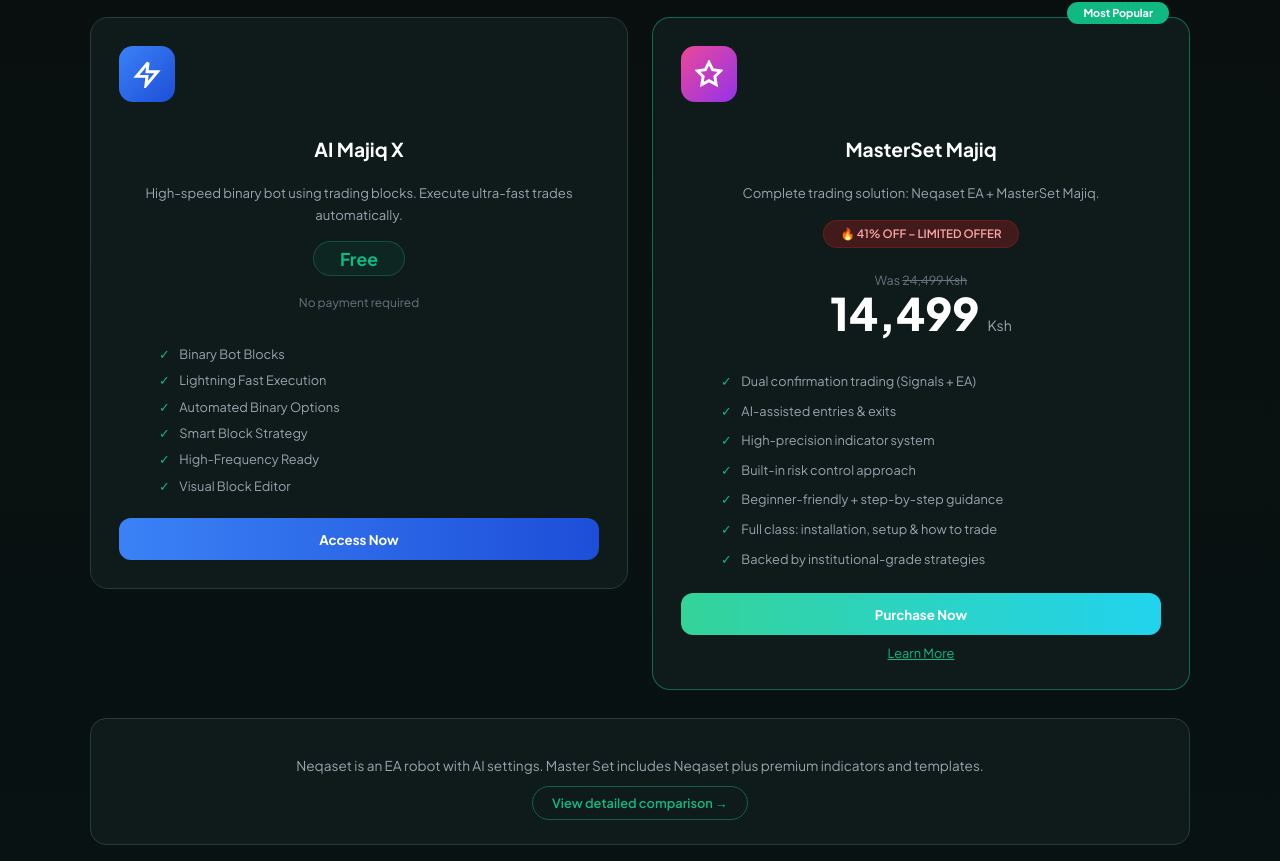
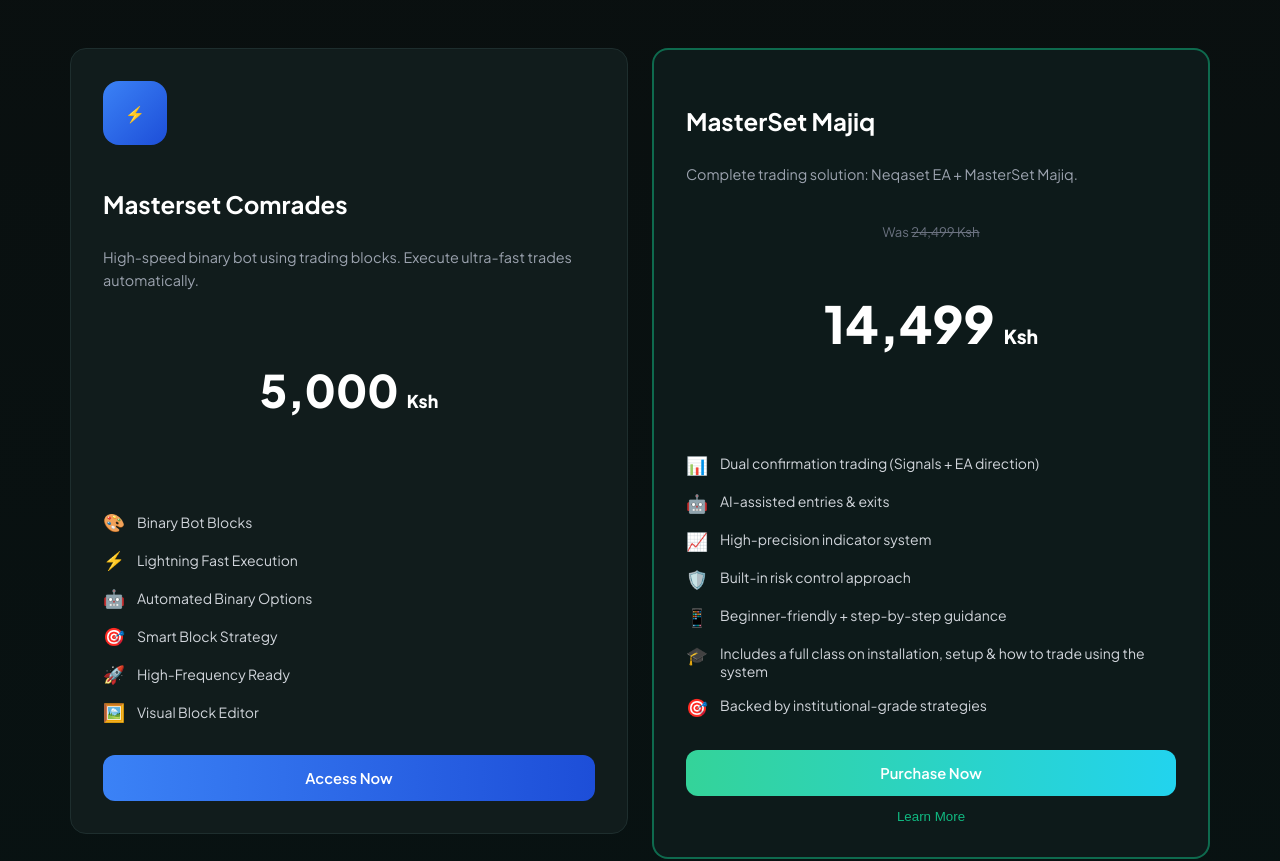
Before and after one commit to evansmurangiri/neqasel-frontend, a React (Vite) app: page / in a window 1280 px wide. Shown: the part 1160-2021 px from the top of the page. Built offline with nearby package versions, Linux system fonts and the light colour scheme.

Commit message:
Update Products component

```diff
--- a/src/components/Products.jsx
+++ b/src/components/Products.jsx
@@ -1,116 +1,455 @@
 import { useState } from 'react';
 
-const aiFeatures = ['Binary Bot Blocks','Lightning Fast Execution','Automated Binary Options','Smart Block Strategy','High-Frequency Ready','Visual Block Editor'];
-const masterFeatures = ['Dual confirmation trading (Signals + EA)','AI-assisted entries & exits','High-precision indicator system','Built-in risk control approach','Beginner-friendly + step-by-step guidance','Full class: installation, setup & how to trade','Backed by institutional-grade strategies'];
-const cmpRows = [
-  ['EA Robot with AI Settings','✓ Included','✓ Included',true,true],
-  ['Entry Point Visual Signals','✓ Yes','✓ Yes',true,true],
-  ['Premium Indicators','✗ No','✓ Included',false,true],
-  ['Premium Templates','✗ No','✓ Included',false,true],
-  ['Dual Confirmation','✗ No','✓ Yes',false,true],
-  ['AI-Assisted Entries','Basic','✓ Advanced',false,true],
-  ['Installation Class','✗ No','✓ Full video',false,true],
-  ['Risk Control','✓ Basic','✓ Advanced',true,true],
-  ['Beginner Friendly','Intermediate','✓ Step-by-step',false,true],
-  ['Price','Standard','14,499 Ksh (41% OFF)',null,true],
+const aiFeatures = [
+  { icon: '🎨', label: 'Binary Bot Blocks' },
+  { icon: '⚡', label: 'Lightning Fast Execution' },
+  { icon: '🤖', label: 'Automated Binary Options' },
+  { icon: '🎯', label: 'Smart Block Strategy' },
+  { icon: '🚀', label: 'High-Frequency Ready' },
+  { icon: '🖼️', label: 'Visual Block Editor' },
+];
+
+const masterFeatures = [
+  { icon: '📊', label: 'Dual confirmation trading (Signals + EA direction)' },
+  { icon: '🤖', label: 'AI-assisted entries & exits' },
+  { icon: '📈', label: 'High-precision indicator system' },
+  { icon: '🛡️', label: 'Built-in risk control approach' },
+  { icon: '📱', label: 'Beginner-friendly + step-by-step guidance' },
+  { icon: '🎓', label: 'Includes a full class on installation, setup & how to trade using the system' },
+  { icon: '🎯', label: 'Backed by institutional-grade strategies' },
+];
+
+const compareRows = [
+  { feature: 'Neqaset Robot (EA)', neqaset: true, master: true },
+  { feature: 'AI Grid Settings', neqaset: true, master: true },
+  { feature: 'Automated Trading', neqaset: true, master: true },
+  { feature: 'Neqasel Premium Indicator', neqaset: false, master: true },
+  { feature: 'Entry Sports Templates', neqaset: false, master: true },
+  { feature: 'Master Strategy Setup', neqaset: false, master: true },
+  { feature: 'Priority Support', neqaset: false, master: true },
 ];
 
 export default function Products() {
   const [modal, setModal] = useState(false);
 
   return (
-    <section id="products" style={{ padding: 'clamp(3rem,6vw,4.5rem) 1.25rem', background: 'linear-gradient(to bottom,#0a0f0f,#081212)' }}>
+    <section
+      id="products"
+      style={{
+        padding: 'clamp(3rem,6vw,4.5rem) 1.25rem',
+        background: 'linear-gradient(to bottom,#0a0f0f,#081212)',
+      }}
+    >
       <style>{`
-        @keyframes shine{to{background-position:200% center}}
-        .shine-word{display:inline-block;background:linear-gradient(90deg,#34d399 0%,#22d3ee 40%,#fff 55%,#22d3ee 70%,#34d399 100%);background-size:200% auto;-webkit-background-clip:text;-webkit-text-fill-color:transparent;background-clip:text;animation:shine 2.8s linear infinite}
-        .prod-grid { display: grid; grid-template-columns: 1fr 1fr; gap: 1.5rem; align-items: start; }
-        @media (max-width: 680px) { .prod-grid { grid-template-columns: 1fr; } }
+        @keyframes shine {
+          to {
+            background-position: 200% center;
+          }
+        }
+
+        .shine-word {
+          display: inline-block;
+          background: linear-gradient(
+            90deg,
+            #34d399 0%,
+            #22d3ee 40%,
+            #fff 55%,
+            #22d3ee 70%,
+            #34d399 100%
+          );
+          background-size: 200% auto;
+          -webkit-background-clip: text;
+          -webkit-text-fill-color: transparent;
+          background-clip: text;
+          animation: shine 2.8s linear infinite;
+        }
+
+        .prod-grid {
+          display: grid;
+          grid-template-columns: 1fr 1fr;
+          gap: 1.5rem;
+          align-items: start;
+        }
+
+        @media (max-width: 680px) {
+          .prod-grid {
+            grid-template-columns: 1fr;
+          }
+        }
+
+        .prod-card-ai {
+          background: #111c1c;
+          border: 1px solid #1e2e2e;
+          border-radius: 16px;
+          padding: clamp(1.5rem,4vw,2rem);
+          display: flex;
+          flex-direction: column;
+          transition: all 0.25s;
+        }
+
+        .prod-card-ai:hover {
+          border-color: rgba(16,185,129,0.3);
+          transform: translateY(-2px);
+        }
+
+        .prod-card-master {
+          position: relative;
+          background: #0d1a1a;
+          border: 2px solid rgba(16,185,129,0.5);
+          border-radius: 16px;
+          padding: clamp(1.5rem,4vw,2rem);
+          display: flex;
+          flex-direction: column;
+        }
+
+        .feat-li,
+        .feat-li-top {
+          display: flex;
+          gap: 0.75rem;
+          color: #d1d5db;
+          font-size: 0.875rem;
+          margin-bottom: 1rem;
+        }
+
+        .feat-li {
+          align-items: center;
+        }
+
+        .feat-li-top {
+          align-items: flex-start;
+        }
+
+        .feat-icon {
+          color: #10b981;
+          font-size: 1.1rem;
+          flex-shrink: 0;
+        }
+
+        .btn-access,
+        .btn-purchase {
+          display: block;
+          width: 100%;
+          padding: 0.875rem;
+          border-radius: 12px;
+          color: #fff;
+          font-weight: 600;
+          font-size: 0.92rem;
+          text-align: center;
+          border: none;
+          cursor: pointer;
+          font-family: inherit;
+          text-decoration: none;
+          transition: opacity 0.2s;
+        }
+
+        .btn-access {
+          background: linear-gradient(to right,#3b82f6,#1d4ed8);
+        }
+
+        .btn-purchase {
+          background: linear-gradient(to right,#34d399,#22d3ee);
+          margin-bottom: 0.75rem;
+        }
+
+        .btn-access:hover,
+        .btn-purchase:hover {
+          opacity: 0.88;
+        }
+
+        .modal-overlay {
+          position: fixed;
+          inset: 0;
+          background: rgba(0,0,0,0.8);
+          z-index: 600;
+          display: flex;
+          align-items: center;
+          justify-content: center;
+          padding: 1rem;
+        }
+
+        .modal-box {
+          background: #0d1a1a;
+          border: 1px solid rgba(16,185,129,0.4);
+          border-radius: 20px;
+          padding: clamp(1.5rem,5vw,2.5rem);
+          max-width: 600px;
+          width: 100%;
+          max-height: 90vh;
+          overflow-y: auto;
+          position: relative;
+        }
+
+        .cmp-table {
+          width: 100%;
+          border-collapse: collapse;
+          margin-top: 1.5rem;
+        }
+
+        .cmp-table th {
+          padding: 0.75rem 1rem;
+          font-size: 0.8rem;
+          font-weight: 700;
+          letter-spacing: 0.07em;
+          text-transform: uppercase;
+          background: rgba(16,185,129,0.08);
+          color: #10b981;
+          text-align: left;
+        }
+
+        .cmp-table th:not(:first-child) {
+          text-align: center;
+        }
+
+        .cmp-table td {
+          padding: 0.75rem 1rem;
+          border-bottom: 1px solid rgba(42,58,58,0.4);
+          color: #9ca3af;
+          font-size: 0.88rem;
+        }
+
+        .cmp-table td:not(:first-child) {
+          text-align: center;
+        }
+
+        .check-yes {
+          color: #10b981;
+          font-size: 1.1rem;
+          font-weight: 700;
+        }
+
+        .check-no {
+          color: #6b7280;
+          font-size: 1.1rem;
+        }
       `}</style>
 
-      <div style={{ maxWidth: 1100, margin: '0 auto' }}>
-        <div style={{ textAlign: 'center', marginBottom: '3rem' }}>
-          <h2 style={{ fontSize: 'clamp(1.6rem,4vw,2.8rem)', fontWeight: 700, marginBottom: '.75rem', letterSpacing: '-.03em', color: '#fff' }}>
+      <div style={{ maxWidth: 1140, margin: '0 auto' }}>
+        <div
+          style={{
+            textAlign: 'center',
+            marginBottom: 'clamp(2rem,5vw,4rem)',
+          }}
+        >
+          <h2
+            style={{
+              fontSize: 'clamp(1.8rem,4vw,3rem)',
+              fontWeight: 700,
+              marginBottom: '.75rem',
+              color: '#fff',
+            }}
+          >
             Trading <span className="shine-word">Products</span>
           </h2>
-          <p style={{ color: '#9ca3af', fontSize: '.88rem', maxWidth: 520, margin: '0 auto', lineHeight: 1.7 }}>Choose the perfect trading solution that matches your experience level and goals.</p>
+
+          <p
+            style={{
+              color: '#9ca3af',
+              fontSize: 'clamp(.88rem,2.5vw,1.05rem)',
+              maxWidth: 520,
+              margin: '0 auto',
+              lineHeight: 1.7,
+            }}
+          >
+            Choose the perfect trading solution that matches your experience level and trading goals.
+          </p>
         </div>
 
         <div className="prod-grid">
-          {/* AI Majiq X */}
-          <div style={{ background: '#0f1a1a', border: '1px solid #2a3a3a', borderRadius: 18, padding: '1.75rem', display: 'flex', flexDirection: 'column', transition: 'all .25s' }}
-            onMouseEnter={e => { e.currentTarget.style.borderColor='rgba(16,185,129,0.28)'; e.currentTarget.style.transform='translateY(-2px)'; }}
-            onMouseLeave={e => { e.currentTarget.style.borderColor='#2a3a3a'; e.currentTarget.style.transform='none'; }}
-          >
-            <div style={{ width:56,height:56,borderRadius:14,background:'linear-gradient(135deg,#3b82f6,#1d4ed8)',display:'flex',alignItems:'center',justifyContent:'center',marginBottom:'1rem' }}>
-              <svg width="28" height="28" viewBox="0 0 24 24" fill="none" stroke="white" strokeWidth="2.5"><polyline points="13 2 3 14 12 14 11 22 21 10 12 10 13 2"/></svg>
+          <div className="prod-card-ai">
+            <div
+              style={{
+                width: 64,
+                height: 64,
+                borderRadius: 16,
+                background: 'linear-gradient(135deg,#3b82f6,#1d4ed8)',
+                display: 'flex',
+                alignItems: 'center',
+                justifyContent: 'center',
+                marginBottom: '1.25rem',
+              }}
+            >
+              ⚡
             </div>
-            <h3 style={{ fontSize:'1.2rem',fontWeight:700,color:'#fff',marginBottom:'.5rem',textAlign:'center' }}>AI Majiq X</h3>
-            <p style={{ color:'#9ca3af',fontSize:'.82rem',lineHeight:1.65,marginBottom:'1rem',textAlign:'center' }}>High-speed binary bot using trading blocks. Execute ultra-fast trades automatically.</p>
-            <div style={{ display:'flex',justifyContent:'center',marginBottom:'.4rem' }}>
-              <span style={{ color:'#10b981',fontSize:'1.1rem',fontWeight:700,border:'1px solid rgba(16,185,129,.28)',borderRadius:'2rem',padding:'.35rem 1.6rem',background:'rgba(16,185,129,.08)' }}>Free</span>
+
+            <h3
+              style={{
+                fontSize: 'clamp(1.2rem,3vw,1.5rem)',
+                fontWeight: 700,
+                color: '#fff',
+                marginBottom: '.75rem',
+              }}
+            >
+              Masterset Comrades
+            </h3>
+
+            <p
+              style={{
+                color: '#9ca3af',
+                fontSize: '.9rem',
+                marginBottom: '1.5rem',
+                lineHeight: 1.6,
+              }}
+            >
+              High-speed binary bot using trading blocks. Execute ultra-fast trades automatically.
+            </p>
+
+            <div style={{ textAlign: 'center', marginBottom: '2rem' }}>
+              <p
+                style={{
+                  fontSize: 'clamp(2rem,5vw,2.8rem)',
+                  fontWeight: 800,
+                  color: '#fff',
+                }}
+              >
+                5,000 <span style={{ fontSize: '1.1rem' }}>Ksh</span>
+              </p>
             </div>
-            <p style={{ color:'#6b7280',fontSize:'.75rem',textAlign:'center',marginBottom:'1.25rem' }}>No payment required</p>
-            <ul style={{ listStyle:'none',display:'flex',flexDirection:'column',gap:'.65rem',marginBottom:'1.5rem',flex:1 }}>
-              {aiFeatures.map(f=><li key={f} style={{ display:'flex',alignItems:'center',gap:'.6rem',color:'#9ca3af',fontSize:'.8rem' }}><span style={{ color:'#10b981',flexShrink:0 }}>✓</span>{f}</li>)}
+
+            <ul style={{ flex: 1, paddingLeft: 0 }}>
+              {aiFeatures.map((f, i) => (
+                <li key={i} className="feat-li">
+                  <span className="feat-icon">{f.icon}</span>
+                  {f.label}
+                </li>
+              ))}
             </ul>
-            <button style={{ display:'block',width:'100%',padding:'.8rem',borderRadius:12,fontWeight:700,fontSize:'.83rem',border:'none',cursor:'pointer',background:'linear-gradient(to right,#3b82f6,#1d4ed8)',color:'#fff',fontFamily:'inherit',transition:'opacity .2s' }}
-              onMouseEnter={e=>e.currentTarget.style.opacity='.88'} onMouseLeave={e=>e.currentTarget.style.opacity='1'}
-            >Access Now</button>
+
+            <button className="btn-access">Access Now</button>
           </div>
 
-          {/* MasterSet Majiq */}
-          <div style={{ background:'#0f1a1a',border:'1px solid rgba(16,185,129,0.5)',borderRadius:18,padding:'1.75rem',position:'relative',display:'flex',flexDirection:'column',transition:'all .25s' }}>
-            <span style={{ position:'absolute',top:'-1rem',right:'1.25rem',background:'#10b981',color:'#fff',fontSize:'.68rem',fontWeight:700,padding:'.28rem 1rem',borderRadius:'2rem' }}>Most Popular</span>
-            <div style={{ width:56,height:56,borderRadius:14,background:'linear-gradient(135deg,#ec4899,#9333ea)',display:'flex',alignItems:'center',justifyContent:'center',marginBottom:'1rem' }}>
-              <svg width="28" height="28" viewBox="0 0 24 24" fill="none" stroke="white" strokeWidth="2.5"><polygon points="12 2 15.09 8.26 22 9.27 17 14.14 18.18 21.02 12 17.77 5.82 21.02 7 14.14 2 9.27 8.91 8.26 12 2"/></svg>
+          <div className="prod-card-master">
+            <h3
+              style={{
+                fontSize: 'clamp(1.2rem,3vw,1.5rem)',
+                fontWeight: 700,
+                color: '#fff',
+                marginBottom: '.75rem',
+              }}
+            >
+              MasterSet Majiq
+            </h3>
+
+            <p
+              style={{
+                color: '#9ca3af',
+                fontSize: '.9rem',
+                marginBottom: '1.5rem',
+                lineHeight: 1.6,
+              }}
+            >
+              Complete trading solution: Neqaset EA + MasterSet Majiq.
+            </p>
+
+            <div style={{ textAlign: 'center', marginBottom: '2rem' }}>
+              <p style={{ color: '#6b7280', fontSize: '.82rem' }}>
+                Was <s>24,499 Ksh</s>
+              </p>
+
+              <p
+                style={{
+                  fontSize: 'clamp(2.5rem,6vw,3.2rem)',
+                  fontWeight: 800,
+                  color: '#fff',
+                }}
+              >
+                14,499 <span style={{ fontSize: '1.2rem' }}>Ksh</span>
+              </p>
             </div>
-            <h3 style={{ fontSize:'1.2rem',fontWeight:700,color:'#fff',marginBottom:'.5rem',textAlign:'center' }}>MasterSet Majiq</h3>
-            <p style={{ color:'#9ca3af',fontSize:'.82rem',lineHeight:1.65,marginBottom:'1rem',textAlign:'center' }}>Complete trading solution: Neqaset EA + MasterSet Majiq.</p>
-            <div style={{ display:'flex',justifyContent:'center',marginBottom:'.75rem' }}>
-              <span style={{ background:'rgba(127,29,29,.45)',border:'1px solid rgba(185,28,28,.35)',color:'#fca5a5',fontSize:'.72rem',fontWeight:600,padding:'.35rem 1rem',borderRadius:'2rem' }}>🔥 41% OFF – LIMITED OFFER</span>
-            </div>
-            <div style={{ textAlign:'center',marginBottom:'1.25rem' }}>
-              <p style={{ color:'#6b7280',fontSize:'.78rem',marginBottom:'.2rem' }}>Was <s>24,499 Ksh</s></p>
-              <div style={{ fontSize:'clamp(2rem,5vw,2.8rem)',fontWeight:800,color:'#fff',lineHeight:1 }}>14,499 <span style={{ fontSize:'.88rem',fontWeight:400,color:'#9ca3af' }}>Ksh</span></div>
-            </div>
-            <ul style={{ listStyle:'none',display:'flex',flexDirection:'column',gap:'.65rem',marginBottom:'1.5rem',flex:1 }}>
-              {masterFeatures.map(f=><li key={f} style={{ display:'flex',alignItems:'flex-start',gap:'.6rem',color:'#9ca3af',fontSize:'.8rem',lineHeight:1.5 }}><span style={{ color:'#10b981',flexShrink:0 }}>✓</span>{f}</li>)}
+
+            <ul style={{ flex: 1, paddingLeft: 0 }}>
+              {masterFeatures.map((f, i) => (
+                <li key={i} className="feat-li-top">
+                  <span className="feat-icon">{f.icon}</span>
+                  {f.label}
+                </li>
+              ))}
             </ul>
-            <button style={{ display:'block',width:'100%',padding:'.8rem',borderRadius:12,fontWeight:700,fontSize:'.83rem',border:'none',cursor:'pointer',background:'linear-gradient(to right,#34d399,#22d3ee)',color:'#fff',fontFamily:'inherit',marginBottom:'.6rem',transition:'opacity .2s' }}
-              onMouseEnter={e=>e.currentTarget.style.opacity='.88'} onMouseLeave={e=>e.currentTarget.style.opacity='1'}
-            >Purchase Now</button>
-            <a href="#" style={{ textAlign:'center',color:'#10b981',fontSize:'.8rem',textDecoration:'underline',display:'block' }}>Learn More</a>
+
+            <button className="btn-purchase">Purchase Now</button>
+
+            <button
+              onClick={() => setModal(true)}
+              style={{
+                background: 'transparent',
+                border: 'none',
+                color: '#10b981',
+                cursor: 'pointer',
+              }}
+            >
+              Learn More
+            </button>
           </div>
-        </div>
-
-        <div style={{ marginTop:'1.75rem',background:'#0f1a1a',border:'1px solid #2a3a3a',borderRadius:16,padding:'1.5rem',textAlign:'center' }}>
-          <p style={{ color:'#9ca3af',marginBottom:'.75rem',fontSize:'.85rem' }}>Neqaset is an EA robot with AI settings. Master Set includes Neqaset plus premium indicators and templates.</p>
-          <button onClick={()=>setModal(true)} style={{ padding:'.5rem 1.2rem',borderRadius:'2rem',border:'1px solid rgba(16,185,129,.45)',color:'#10b981',fontSize:'.8rem',cursor:'pointer',background:'transparent',fontFamily:'inherit',fontWeight:600,transition:'all .2s' }}
-            onMouseEnter={e=>e.currentTarget.style.background='rgba(16,185,129,.09)'}
-            onMouseLeave={e=>e.currentTarget.style.background='transparent'}
-          >View detailed comparison →</button>
         </div>
       </div>
 
       {modal && (
-        <div onClick={e=>{if(e.target===e.currentTarget)setModal(false)}} style={{ position:'fixed',inset:0,background:'rgba(0,0,0,.78)',zIndex:500,display:'flex',alignItems:'center',justifyContent:'center',padding:'1rem' }}>
-          <div style={{ background:'#0d1a1a',border:'1px solid rgba(16,185,129,.45)',borderRadius:20,padding:'1.75rem',maxWidth:680,width:'100%',maxHeight:'90vh',overflowY:'auto',position:'relative' }}>
-            <button onClick={()=>setModal(false)} style={{ position:'absolute',top:'.85rem',right:'.85rem',background:'rgba(42,58,58,.5)',border:'1px solid #2a3a3a',borderRadius:'50%',width:28,height:28,display:'flex',alignItems:'center',justifyContent:'center',cursor:'pointer',color:'#9ca3af',fontSize:'.9rem',fontFamily:'inherit' }}>✕</button>
-            <h2 style={{ fontSize:'clamp(1.1rem,4vw,1.4rem)',fontWeight:700,color:'#fff',marginBottom:'1.25rem',textAlign:'center' }}>Neqaset EA vs MasterSet Majiq</h2>
-            <div style={{ overflowX:'auto' }}>
-              <table style={{ width:'100%',borderCollapse:'collapse',fontSize:'.8rem',minWidth:400 }}>
-                <thead><tr>{['Feature','Neqaset EA','MasterSet Majiq'].map(h=><th key={h} style={{ padding:'.6rem .85rem',fontSize:'.7rem',fontWeight:700,letterSpacing:'.07em',textTransform:'uppercase',background:'rgba(16,185,129,.08)',color:'#10b981',textAlign:'left',whiteSpace:'nowrap' }}>{h}</th>)}</tr></thead>
-                <tbody>
-                  {cmpRows.map(([feat,a,b,ag,bg],i)=>(
-                    <tr key={i}>
-                      <td style={{ padding:'.6rem .85rem',borderBottom:'1px solid rgba(42,58,58,.4)',color:'#fff',fontWeight:500 }}>{feat}</td>
-                      <td style={{ padding:'.6rem .85rem',borderBottom:'1px solid rgba(42,58,58,.4)',color:ag===true?'#10b981':'#6b7280',fontWeight:ag===true?600:400 }}>{a}</td>
-                      <td style={{ padding:'.6rem .85rem',borderBottom:'1px solid rgba(42,58,58,.4)',color:bg?'#10b981':'#fff',fontWeight:bg?600:400 }}>{b}</td>
-                    </tr>
-                  ))}
-                </tbody>
-              </table>
-            </div>
+        <div
+          className="modal-overlay"
+          onClick={(e) => {
+            if (e.target === e.currentTarget) setModal(false);
+          }}
+        >
+          <div className="modal-box">
+            <button
+              onClick={() => setModal(false)}
+              style={{
+                position: 'absolute',
+                top: '1rem',
+                right: '1rem',
+                background: '#111',
+                color: '#fff',
+                border: 'none',
+                borderRadius: '50%',
+                width: 32,
+                height: 32,
+                cursor: 'pointer',
+              }}
+            >
+              ✕
+            </button>
+
+            <h2
+              style={{
+                color: '#fff',
+                textAlign: 'center',
+                marginBottom: '1rem',
+              }}
+            >
+              Compare Versions
+            </h2>
+
+            <table className="cmp-table">
+              <thead>
+                <tr>
+                  <th>Feature</th>
+                  <th>Neqaset</th>
+                  <th>Master Set</th>
+                </tr>
+              </thead>
+
+              <tbody>
+                {compareRows.map((row, i) => (
+                  <tr key={i}>
+                    <td>{row.feature}</td>
+                    <td>
+                      {row.neqaset ? (
+                        <span className="check-yes">✓</span>
+                      ) : (
+                        <span className="check-no">—</span>
+                      )}
+                    </td>
+
+                    <td>
+                      {row.master ? (
+                        <span className="check-yes">✓</span>
+                      ) : (
+                        <span className="check-no">—</span>
+                      )}
+                    </td>
+                  </tr>
+                ))}
+              </tbody>
+            </table>
           </div>
         </div>
       )}
```
